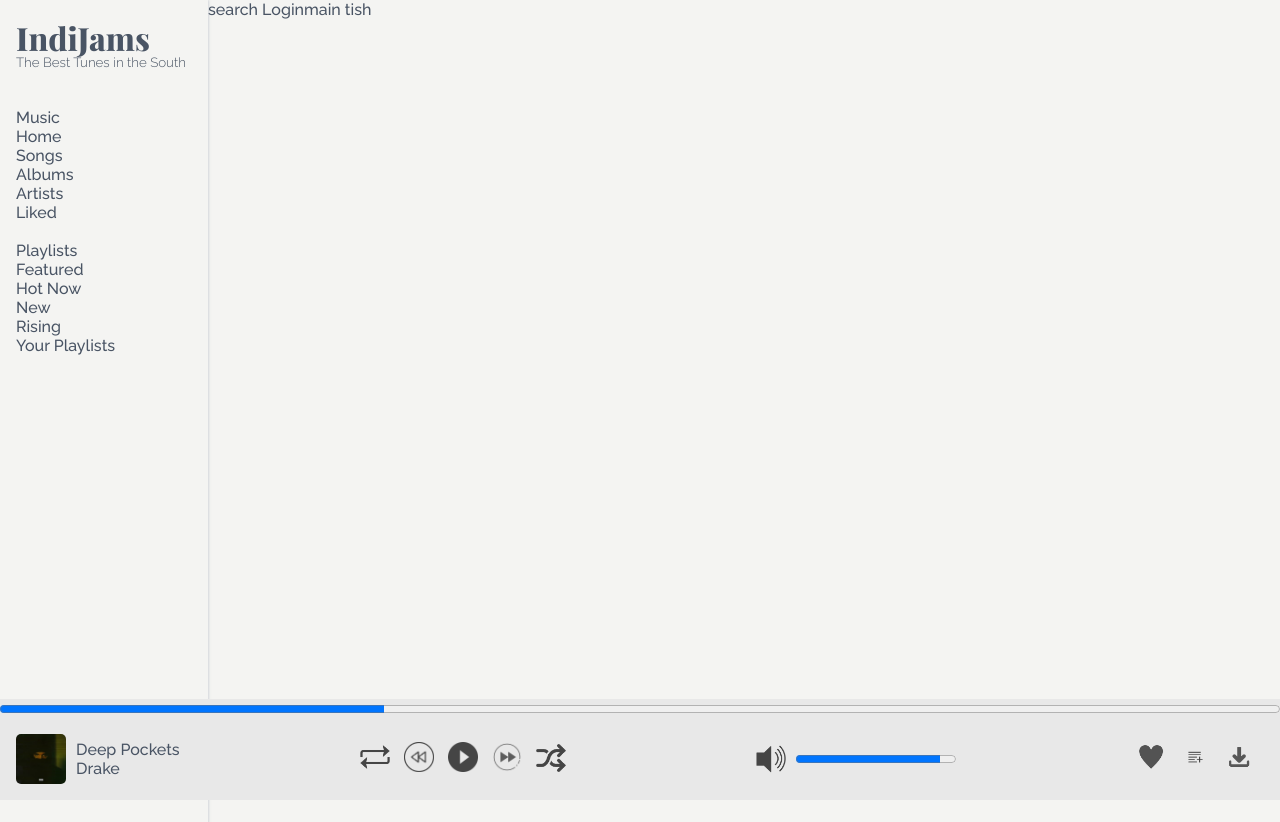
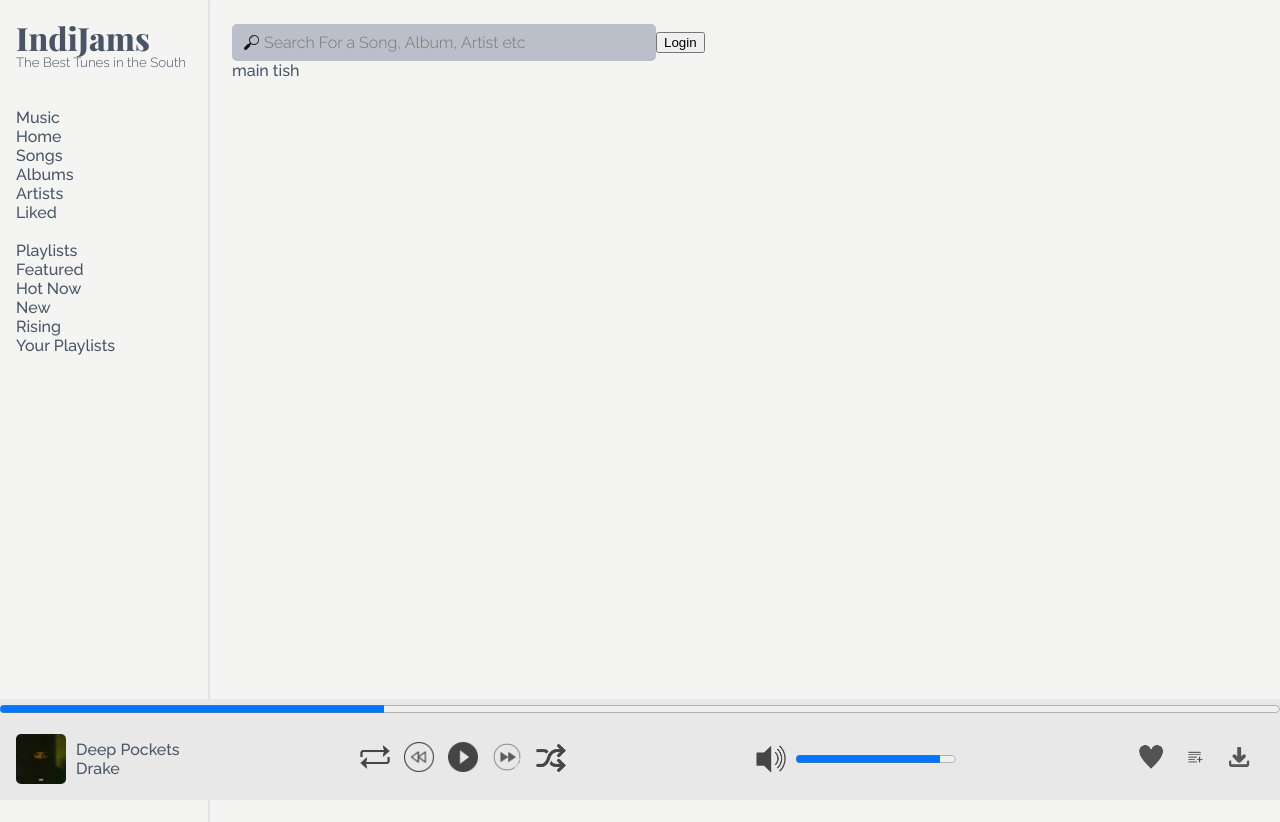
Before and after one commit to craig-tanaka/IndiJams, a plain HTML site: page public/index.html in a window 1280 px wide. Shown: the top 822 px of the page. Drawn offline with nearby package versions, Linux system fonts and the light colour scheme; some packages are replaced by stand-ins of ours.

Commit message:
styled main header

```diff
--- a/public/index.html
+++ b/public/index.html
@@ -49,12 +49,15 @@
     Your Playlists
   </aside>
 
-  <header>
-    search
-    Login
-  </header>
 
   <main>
+    <header id="main-header">
+     <div id="search-cont">
+       <img src="./images/search-vector.png" alt="search" id="search-vector">
+       <input type="text" name="search" id="search-input" placeholder="Search For a Song, Album, Artist etc">
+     </div>
+      <button id="login-btn">Login</button>
+    </header>
     main tish
   </main>
 
--- a/public/style.css
+++ b/public/style.css
@@ -36,6 +36,51 @@ body{
 /* #endregion Sidebar */
 
 
+/* #region main styling */
+main{
+    padding: 1.5rem;
+    /* padding-top: 2rem; */
+    em; */
+}
+
+#main-header{
+    display: flex;
+    align-items: center;
+}
+
+/* __Search__ */
+#search-cont {
+    width: 25rem;
+    background: #bbbfca;
+    padding: .5rem .75rem;
+    border-radius: 5px;
+    display: flex;
+    align-items: center;
+}
+#search-vector {
+    width: 15px;
+    margin-right: 3px;
+}
+#search-input{
+
+border: none;
+
+background: transparent;
+
+width: -webkit-fill-available;
+
+font-family: 'Raleway', sans-serif;
+
+font-weight: 300;
+
+font-size: 16px;
+}
+/* __Search__ */
+
+#login-btn{}
+
+
+/* #endregion main styling */
 
 
 /* #region Footer / Player */
```
Also changed, not shown: public/images/search-vector.png (added).
